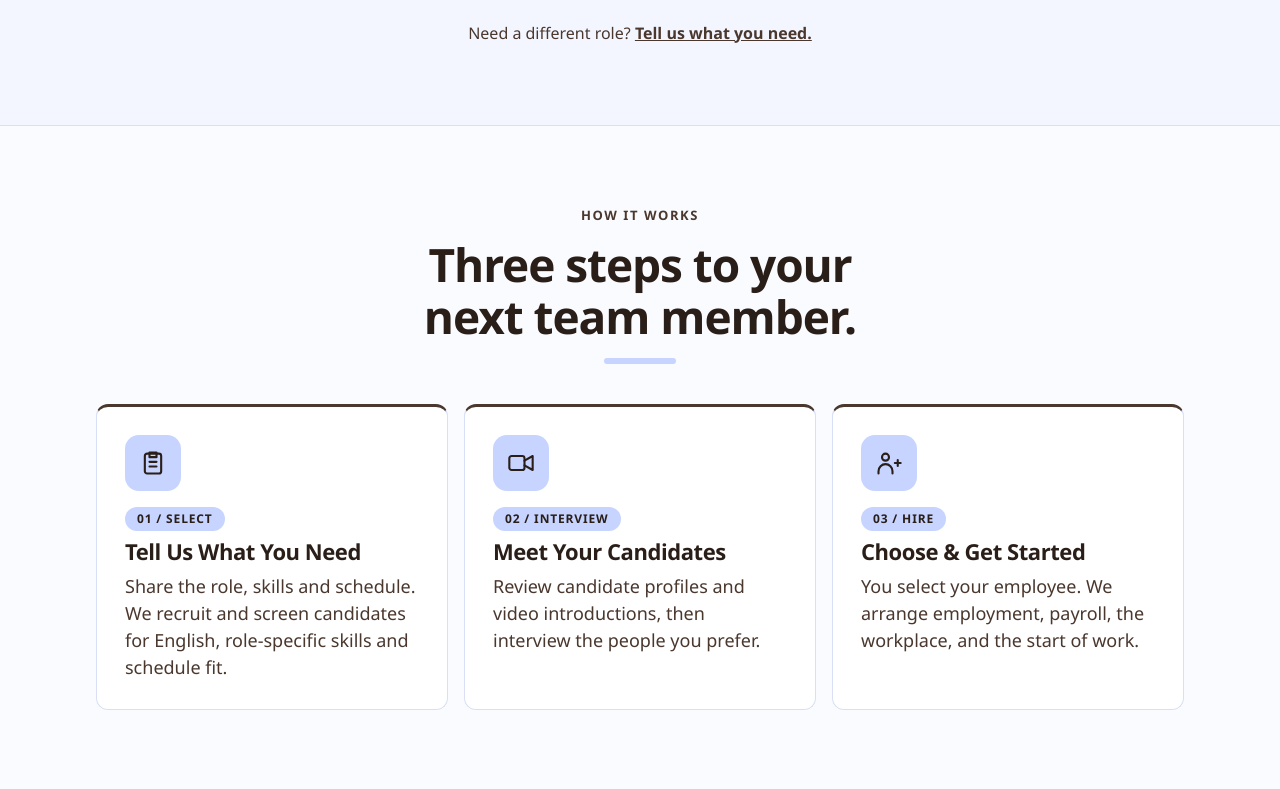
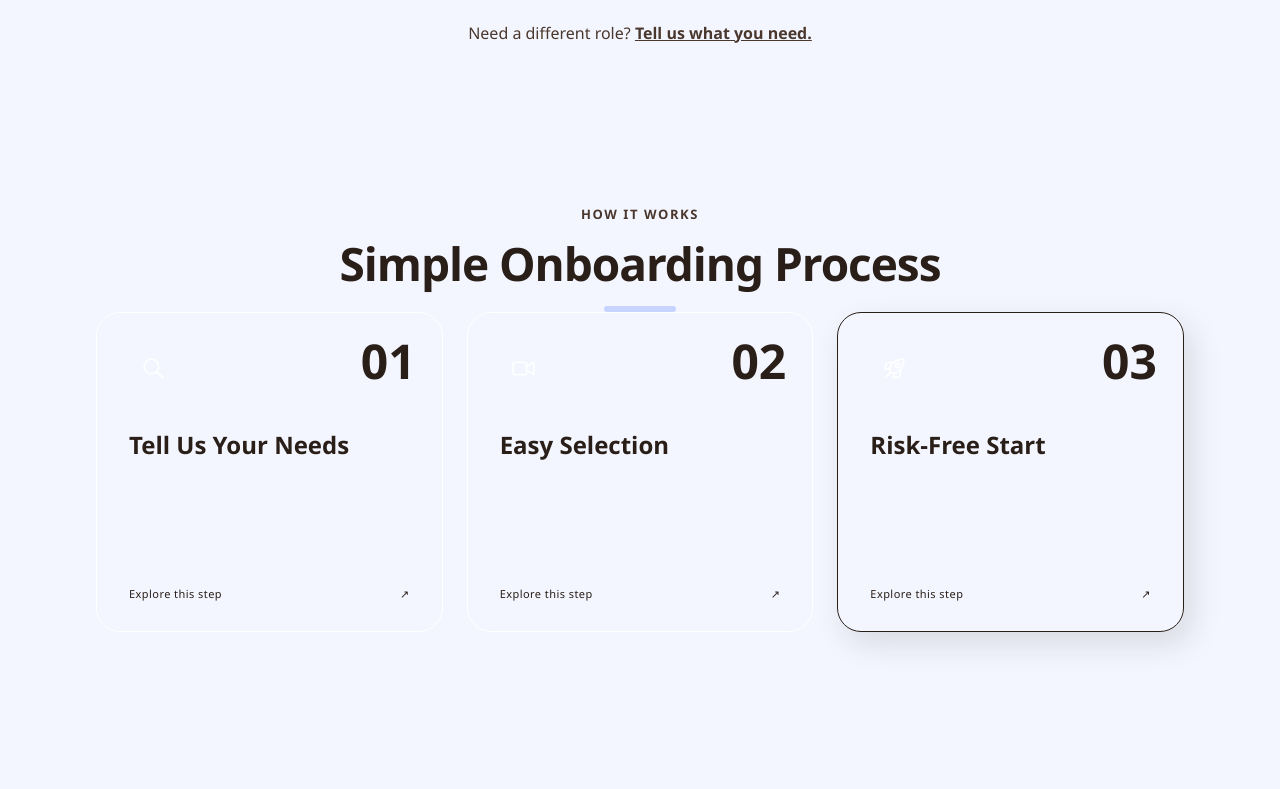
Before and after one commit to RexMapa/EMSIT, a website: page public/index.html in a window 1280 px wide. Shown: the part 3440-4229 px from the top of the page. Drawn offline with Linux system fonts and the light colour scheme.

Commit message:
Add files via upload

```diff
--- a/public/home.css
+++ b/public/home.css
@@ -224,3 +224,44 @@ body header :is(nav a, nav summary, button, .nav-cta) { text-transform: uppercas
     text-decoration: none !important;
   }
 }
+
+/* Onboarding uses the page palette and the original step-card behavior. */
+.onboarding-process {
+  --pearl: var(--page);
+  --navy: var(--ink);
+  --mist: var(--lavender);
+  --slate: var(--brown);
+  --coral: var(--periwinkle);
+  padding-block: clamp(42px, 5vw, 64px);
+}
+.onboarding-process h2 {
+  font-size: clamp(2rem, 5vw, 3.5rem);
+  font-weight: 350;
+}
+.onboarding-process .heading::after { width: 54px; height: 3px; margin-block: 24px 0; }
+.onboarding-process .onboarding-grid { gap: 16px; margin-top: 28px; }
+.onboarding-process .onboarding-card {
+  min-height: 224px;
+  padding: 22px 24px 28px;
+  border: 1px solid var(--line);
+  border-radius: 20px;
+  box-shadow: none;
+}
+.onboarding-process .onboarding-card-dark { border-color: var(--ink); color: var(--white); }
+.onboarding-process .onboarding-icon { width: 46px; height: 46px; }
+.onboarding-process .onboarding-icon svg { width: 24px; height: 24px; }
+.onboarding-process .onboarding-number { top: 26px; right: 24px; color: var(--periwinkle); }
+.onboarding-process .onboarding-card-dark .onboarding-number { color: var(--brown); }
+.onboarding-process .onboarding-card-dark .onboarding-icon { color: var(--ink); }
+.onboarding-process .onboarding-card h3 { margin: 16px 0 10px; font-size: 1.375rem; }
+.onboarding-process .onboarding-card button::after { border-radius: 20px; }
+.onboarding-process .onboarding-hint { bottom: 28px; inset-inline: 30px; }
+.onboarding-process .onboarding-detail { visibility: hidden; }
+.onboarding-process .onboarding-card:is(.is-open, :focus-within) .onboarding-detail { visibility: visible; }
+@media (hover: hover) {
+  .onboarding-process .onboarding-card:hover .onboarding-detail { visibility: visible; }
+  .onboarding-process .onboarding-card button:hover {
+    background-color: transparent !important;
+    color: inherit !important;
+  }
+}
--- a/public/index.html
+++ b/public/index.html
@@ -6,9 +6,11 @@
   <meta name="description" content="Dedicated full-time staffing for your business. Fluent English, your U.S. hours, and on-site supervision in Kazakhstan.">
   <meta name="theme-color" content="#E2E9FF">
   <title>EMSIT | Dedicated Full-Time Staffing</title>
+  <link rel="stylesheet" href="/onboarding.css">
   <link rel="stylesheet" href="/home.css">
   <script defer src="/navigation.js"></script>
   <script defer src="/home.js"></script>
+  <script defer src="/onboarding.js"></script>
 </head>
 <body id="home">
   <header class="site-header">
@@ -143,31 +145,10 @@
         <p class="roles-note">Need a different role? <a href="#inquire">Tell us what you need.</a></p>
       </div>
     </section>
-    <section class="band alternate" id="process">
-      <div class="container">
-        <header class="heading"><p class="eyebrow">How it works</p><h2>Three steps to your<br> next team member.</h2></header>
-        <div class="cards">
-        <article class="card">
-          <span class="card-icon" aria-hidden="true"><svg viewBox="0 0 24 24" fill="none" stroke="currentColor" stroke-width="1.8" stroke-linecap="round" stroke-linejoin="round"><rect x="5" y="4" width="14" height="17" rx="2"/><path d="M9 3h6v4H9zM9 11h6m-6 4h6"/></svg></span>
-          <p class="card-label step-label">01 / SELECT</p>
-          <h3>Tell Us What You Need</h3>
-          <p>Share the role, skills and schedule. We recruit and screen candidates for English, role-specific skills and schedule fit.</p>
-        </article>
-        <article class="card">
-          <span class="card-icon" aria-hidden="true"><svg viewBox="0 0 24 24" fill="none" stroke="currentColor" stroke-width="1.8" stroke-linecap="round" stroke-linejoin="round"><rect x="2" y="6" width="13" height="12" rx="2"/><path d="m15 10 7-4v12l-7-4"/></svg></span>
-          <p class="card-label step-label">02 / INTERVIEW</p>
-          <h3>Meet Your Candidates</h3>
-          <p>Review candidate profiles and video introductions, then interview the people you prefer.</p>
-        </article>
-        <article class="card">
-          <span class="card-icon" aria-hidden="true"><svg viewBox="0 0 24 24" fill="none" stroke="currentColor" stroke-width="1.8" stroke-linecap="round" stroke-linejoin="round"><circle cx="9" cy="7" r="3"/><path d="M3 21v-2a6 6 0 0 1 12 0v2m2-9h5m-2.5-2.5v5"/></svg></span>
-          <p class="card-label step-label">03 / HIRE</p>
-          <h3>Choose &amp; Get Started</h3>
-          <p>You select your employee. We arrange employment, payroll, the workplace, and the start of work.</p>
-        </article>
-        </div>
-      </div>
-    </section>
+    <section class="band onboarding-process" id="process"><div class="container"><header class="heading"><p class="eyebrow">HOW IT WORKS</p><h2>Simple Onboarding Process</h2></header><div class="onboarding-grid">
+        <article class="onboarding-card"><span class="onboarding-icon" aria-hidden="true"><svg viewBox="0 0 24 24" fill="none" stroke="currentColor" stroke-width="1.6" stroke-linecap="round" stroke-linejoin="round"><circle cx="10" cy="10" r="7"/><path d="m15 15 6 6"/></svg></span><span class="onboarding-number" aria-hidden="true">01</span><h3><button type="button" aria-expanded="false" aria-controls="onboarding-detail-0">Tell Us Your Needs</button></h3><div class="onboarding-detail" id="onboarding-detail-0"><p>Share the role, key skills and your schedule. We search and pre-vet for you.</p></div><span class="onboarding-hint" aria-hidden="true">Explore this step <span>↗</span></span></article>
+        <article class="onboarding-card"><span class="onboarding-icon" aria-hidden="true"><svg viewBox="0 0 24 24" fill="none" stroke="currentColor" stroke-width="1.6" stroke-linecap="round" stroke-linejoin="round"><rect x="2" y="6" width="13" height="12" rx="2"/><path d="m15 10 7-4v12l-7-4"/></svg></span><span class="onboarding-number" aria-hidden="true">02</span><h3><button type="button" aria-expanded="false" aria-controls="onboarding-detail-1">Easy Selection</button></h3><div class="onboarding-detail" id="onboarding-detail-1"><p>Review pre-vetted candidates and interview them live on video. You choose.</p></div><span class="onboarding-hint" aria-hidden="true">Explore this step <span>↗</span></span></article>
+        <article class="onboarding-card onboarding-card-dark"><span class="onboarding-icon" aria-hidden="true"><svg viewBox="0 0 24 24" fill="none" stroke="currentColor" stroke-width="1.6" stroke-linecap="round" stroke-linejoin="round"><path d="M8 16c-2-7 4-13 13-13 0 9-6 15-13 13ZM8 16l-4 4M6 12l-3 1 1-6 6-1M12 18l-1 3 6-1 1-6"/><circle cx="15" cy="9" r="2"/></svg></span><span class="onboarding-number" aria-hidden="true">03</span><h3><button type="button" aria-expanded="false" aria-controls="onboarding-detail-2">Risk-Free Start</button></h3><div class="onboarding-detail" id="onboarding-detail-2"><p>Your specialist works your U.S. hours. Your first week is free.</p></div><span class="onboarding-hint" aria-hidden="true">Explore this step <span>↗</span></span></article></div></div></section>
     <section class="band" id="faq">
       <div class="container">
         <header class="heading"><h2>Good Questions.<br> Straight Answers.</h2></header>
```
